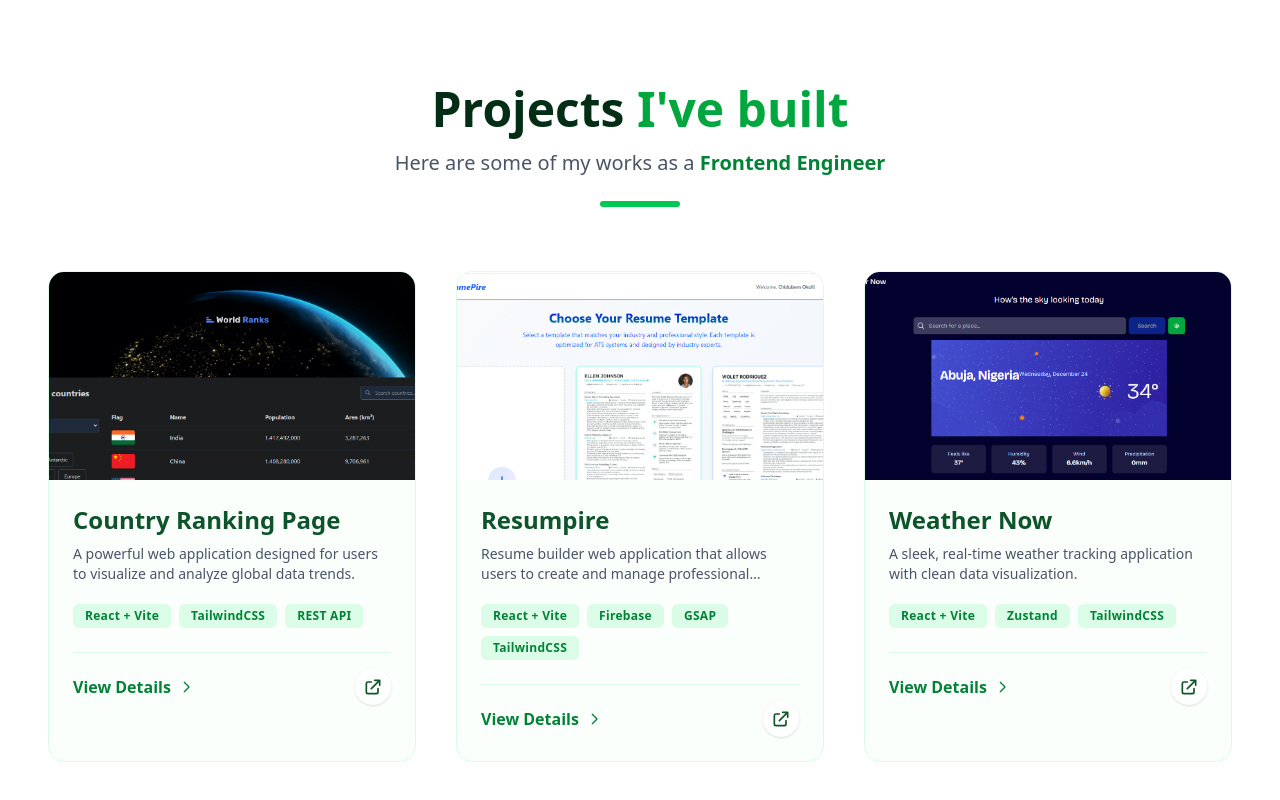
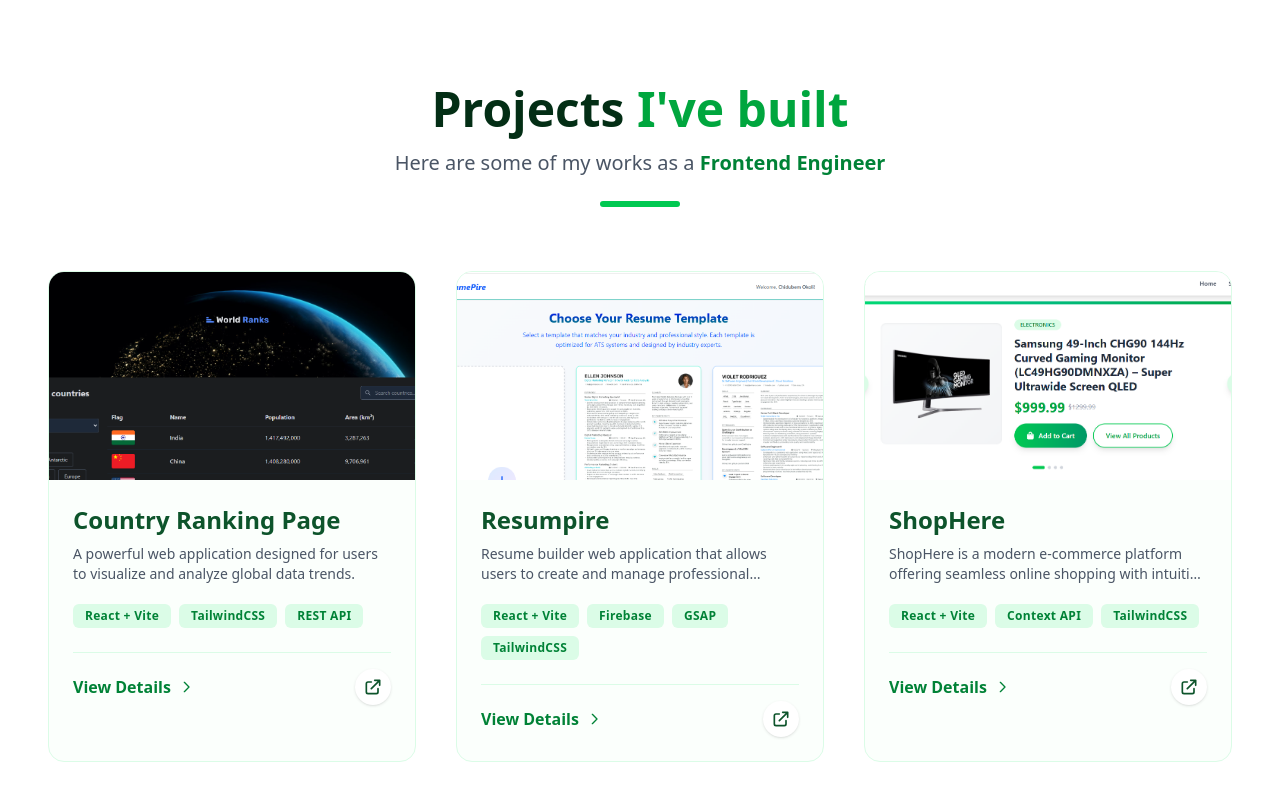
Before and after one commit to Duubemmm/Dubem-portfolio, a React (Vite) app: page / in a window 1280 px wide. Shown: the part 590-1390 px from the top of the page. Built offline with nearby package versions, Linux system fonts and the light colour scheme.

Commit message:
feat: add new project to Project.jsx component

```diff
--- a/src/components/Project.jsx
+++ b/src/components/Project.jsx
@@ -1,8 +1,9 @@
 import { motion } from "framer-motion";
 import { useInView } from "react-intersection-observer";
-import WeatherNow from "../assets/WeatherNow.png";
+// import WeatherNow from "../assets/WeatherNow.png";
 import CountryRank from "../assets/CountryRank.png";
 import Resumpire from "../assets/resumpire.png";
+import Shophere from "../assets/Shophere.png"
 
 const Project = () => {
   const projects = [
@@ -24,15 +25,23 @@
       tags: ["React + Vite", "Firebase", "GSAP", "TailwindCSS"],
       image: Resumpire,
     },
+    // {
+    //   id: 3,
+    //   title: "Weather Now",
+    //   description:
+    //     "A sleek, real-time weather tracking application with clean data visualization.",
+    //   link: "https://weather-now-blond-six.vercel.app/",
+    //   tags: ["React + Vite", "Zustand", "TailwindCSS"],
+    //   image: WeatherNow,
+    // },
     {
-      id: 3,
-      title: "Weather Now",
-      description:
-        "A sleek, real-time weather tracking application with clean data visualization.",
-      link: "https://weather-now-blond-six.vercel.app/",
-      tags: ["React + Vite", "Zustand", "TailwindCSS"],
-      image: WeatherNow,
-    },
+      id:4,
+      title: "ShopHere",
+      description: "ShopHere is a modern e-commerce platform offering seamless online shopping with intuitive navigation and secure checkout—making every purchase effortless and enjoyable",
+      link: "https://shop-here-nine.vercel.app/",
+      tags: ["React + Vite", "Context API", "TailwindCSS"],
+      image: Shophere,
+    }
   ];
 
   const { ref, inView } = useInView({
```
Also changed, not shown: src/assets/Shophere.png (added).
